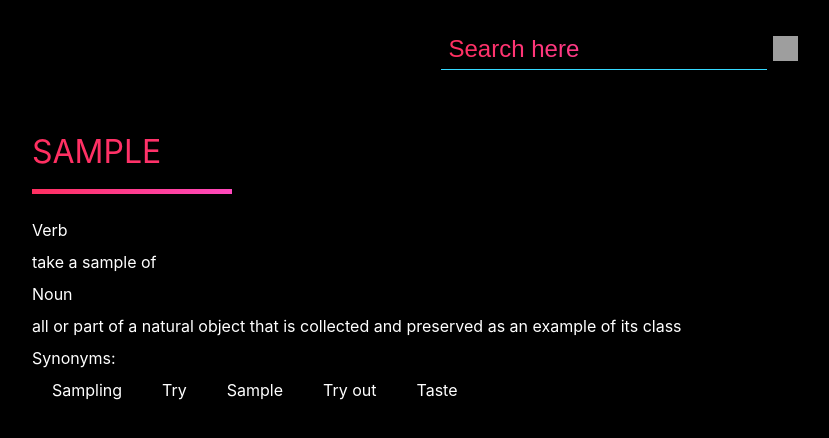
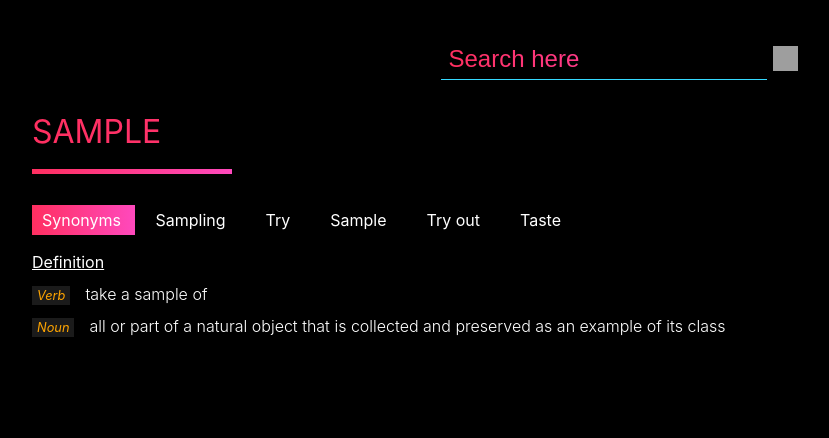
Before and after one commit to surajk95/darktionary, a React (Create React App) app: page / in a window 1280 px wide. Both pictures are taken after typing "Sample" into the empty fields and a click on the button 803 px from the left and 249 px from the top of the page. Shown: the top 438 px of the page, without its empty margins (18-847 px from the left). Built offline with nearby package versions, Linux system fonts and the light colour scheme; grey boxes are pictures that could not be loaded; a web font is replaced by a local one.

Commit message:
style updates

```diff
--- a/src/App.js
+++ b/src/App.js
@@ -21,10 +21,22 @@ class App extends React.Component {
 
   }
 
+  isPartofSpeech = (word) => {
+    let partsOfSpeech = [
+      "noun",
+      "verb",
+      "adjective",
+    ];
+    if(partsOfSpeech.indexOf(word.toLowerCase()) > -1)
+      return 'wordType'
+    else
+      return 'wordDefinition'
+  }
+
   handleSearch = (event) => {
   event.preventDefault();
   let searchTerm = this.state.searchTerm.toUpperCase();
-  this.setState({ landing: false, resultTitle: searchTerm, result: '' });
+  this.setState({ landing: false, resultTitle: searchTerm, result: {} });
 
   import(`./dictionary/D${searchTerm[0]}.json`)
       .then(( Dictionary ) => {
@@ -33,13 +45,13 @@ class App extends React.Component {
           this.setState({ showError: true });
         }
         else {
-          console.log(result);
+          //console.log(result);
           this.setState({ resultTitle: searchTerm, result, showError: false, searchTerm: '' });
         }
       })
       .catch(err => {
         // Handle failure
-        console.log(`error`, err);
+        //console.log(`error`, err);
         this.setState({ showError: true })
       });
 }
@@ -63,43 +75,18 @@ class App extends React.Component {
             </div>
           </form>
           {
-           (this.state.result) &&
+           (typeof this.state.result === 'object' && Object.keys(this.state.result).length !== 0) &&
             <div className="searchResults">
                 <div className="resultTitle">
                   {this.state.resultTitle}
                 </div>
+                <div className="titleUnderline">
+                </div>
                 <div className="searchContent">
                 {
-                  (this.state.result.MEANINGS && Object.values(this.state.result.MEANINGS) && Object.values(this.state.result.MEANINGS).length>0) &&
-                  <>
-                      <div className="titleUnderline">
-                      </div>
-                      {
-                        Object.values(this.state.result.MEANINGS).map((item, index) => {
-                          console.log(item);
-                          return(
-                            <div className="" key={index}>
-                              {
-                                item.length>0 &&
-                                item.map((deeperItem, deeperIndex) => {
-                                  return (
-                                    typeof deeperItem === 'string' &&
-                                    <div key={deeperIndex}>
-                                      {deeperItem}
-                                    </div>
-                                  )
-                                })
-                              }
-                            </div>
-                          )
-                        })
-                      }
-                  </>
-                }
-                {
                   (this.state.result.SYNONYMS && this.state.result.SYNONYMS.length>0) &&
-                  <>
-                    <div> Synonyms: </div>
+                  <div className="inlineContainer">
+                    <span className="inlineHeading"> Synonyms </span>
                       {
                         this.state.result.SYNONYMS.map((item, index) => {
                         return(
@@ -107,18 +94,43 @@ class App extends React.Component {
                         )
                       })
                       }
-                  </>
+                  </div>
                 }
                 {
                   (this.state.result.ANTONYMS && this.state.result.ANTONYMS.length>0) &&
-                  <>
-                    <div> Antonyms: </div>
+                  <div className="inlineContainer">
+                    <span className="inlineHeading"> Antonyms </span>
                       {
                         this.state.result.ANTONYMS.map((item, index) => {
                         return(
                           <span className="inlineItem" key={index}>{item}</span>
                         )
                       })
+                      }
+                  </div>
+                }
+                {
+                  (this.state.result.MEANINGS && Object.values(this.state.result.MEANINGS) && Object.values(this.state.result.MEANINGS).length>0) &&
+                  <>
+                      <span className="definitionHeading"> Definition </span>
+                      {
+                        Object.values(this.state.result.MEANINGS).map((item, index) => {
+                          return(
+                            <div key={index}>
+                              {
+                                item.length>0 &&
+                                item.map((deeperItem, deeperIndex) => {
+                                  return (
+                                    typeof deeperItem === 'string' &&
+                                    <span key={deeperIndex} className={this.isPartofSpeech(deeperItem)}>
+                                      {deeperItem}
+                                    </span>
+                                  )
+                                })
+                              }
+                            </div>
+                          )
+                        })
                       }
                   </>
                 }
--- a/src/App.scss
+++ b/src/App.scss
@@ -12,7 +12,7 @@ $theme1-color-1: #ff2f60;
 $theme1-color-2: #ff49bd;
 
 .searchForm {
-  padding: 30px 30px;
+  padding: 40px 30px 0 30px;
   display: flex;
   justify-content: center;
   background-color: inherit;
@@ -60,8 +60,30 @@ $theme1-color-2: #ff49bd;
     height: 5px;
     margin: 5px 0 20px 0;
   }
-  .inlineItem {
-    padding: 0 20px;
+  .inlineContainer {
+    padding: 10px 0;
+    .inlineHeading {
+      padding: 5px 10px;
+      background: linear-gradient(to right, $theme1-color-1 0%, $theme1-color-2 100%);
+    }
+    .inlineItem {
+      padding: 0 20px;
+    }
+  }
+  .definitionHeading {
+    text-decoration: underline;
+  }
+
+  .wordType {
+    font-size: 0.8em;
+    background-color: #1b1b1b;
+    font-style: italic;
+    padding: 2px 5px;
+    color: orange;
+    margin-right: 15px;
+  }
+  .wordDefinition {
+    font-weight: 300;
   }
 }
 
@@ -78,5 +100,6 @@ $theme1-color-2: #ff49bd;
     position: absolute;
     z-index: 3;
     bottom: 30px;
+    padding: 0;
   }
 }
```
